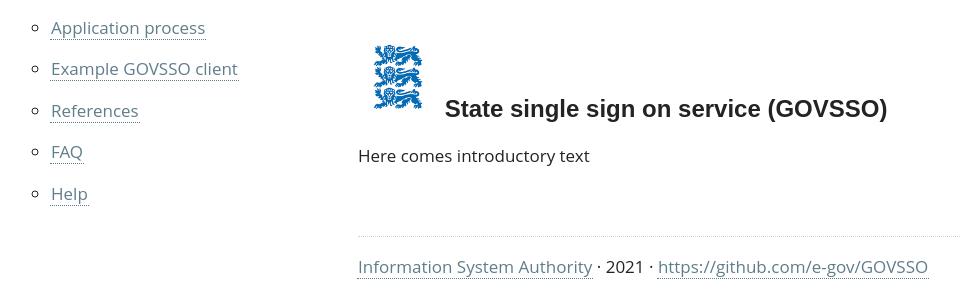
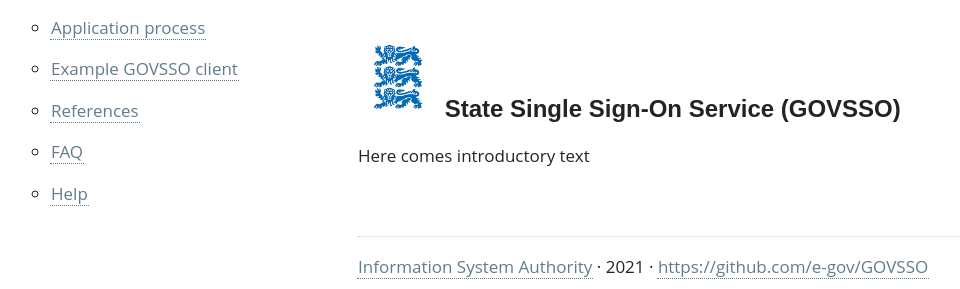
Before and after one commit to e-gov/GOVSSO, a Jekyll site: the page built from index.md, in a window 1280 px wide. Shown: the part 228-517 px from the top of the page, without its empty margins (0-960 px from the left). Built offline with Jekyll 4.4.1, drawn with Linux system fonts in a browser that asks for light colours.

Commit message:
GSSO-87 Unified naming for SSO

```diff
--- a/_config.yml
+++ b/_config.yml
@@ -1,4 +1,4 @@
-title: State single sign on service
+title: State Single Sign-On Service
 repo: "https://github.com/e-gov/GOVSSO"
 baseurl: "https://e-gov.github.io/GOVSSO"
 
--- a/index.md
+++ b/index.md
@@ -6,6 +6,6 @@ permalink: /
 
 
 
-# <img src='img/LOVID.png' style='width: 80px;'> State single sign on service (GOVSSO)
+# <img src='img/LOVID.png' style='width: 80px;'> State Single Sign-On Service (GOVSSO)
 
 Here comes introductory text
```
Also changed, not shown: BusinessDescription.md (+1 -1 lines).
